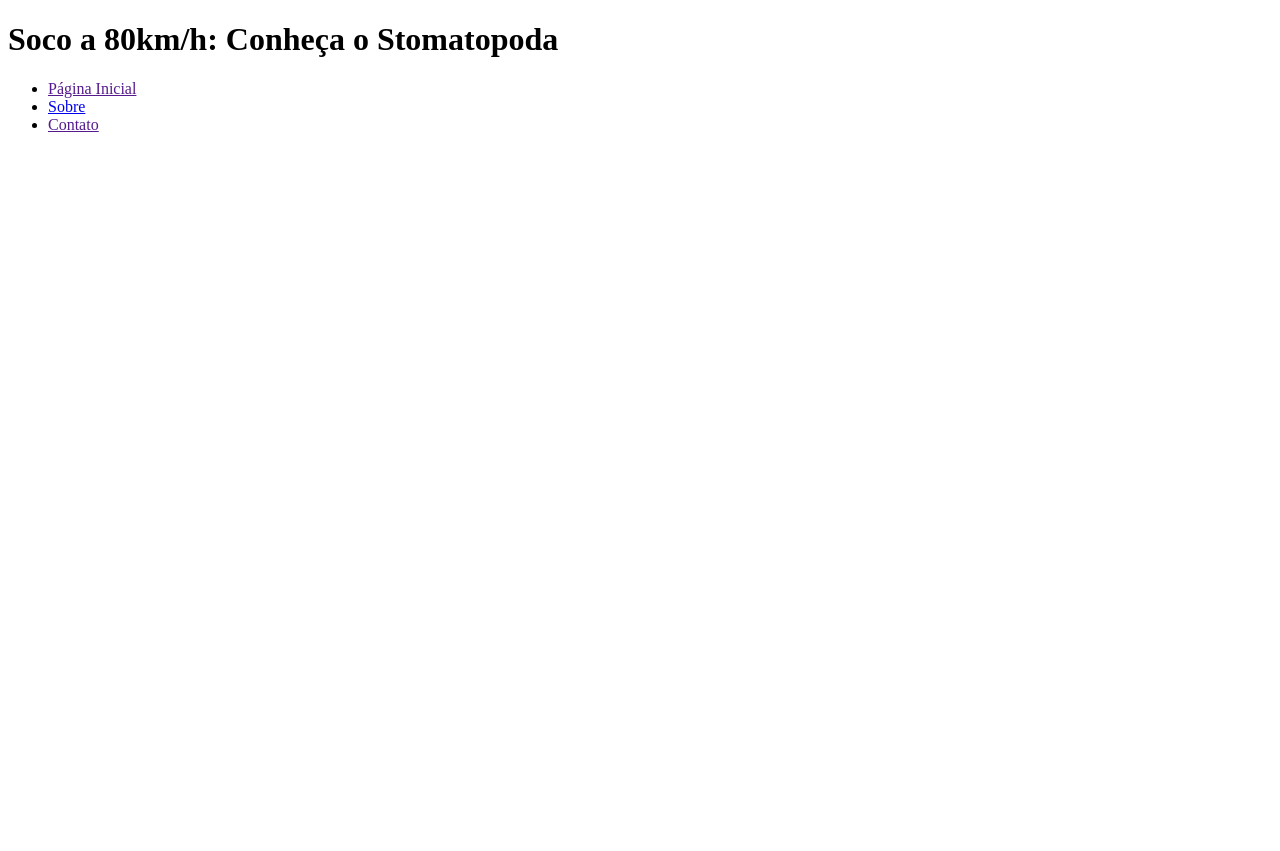
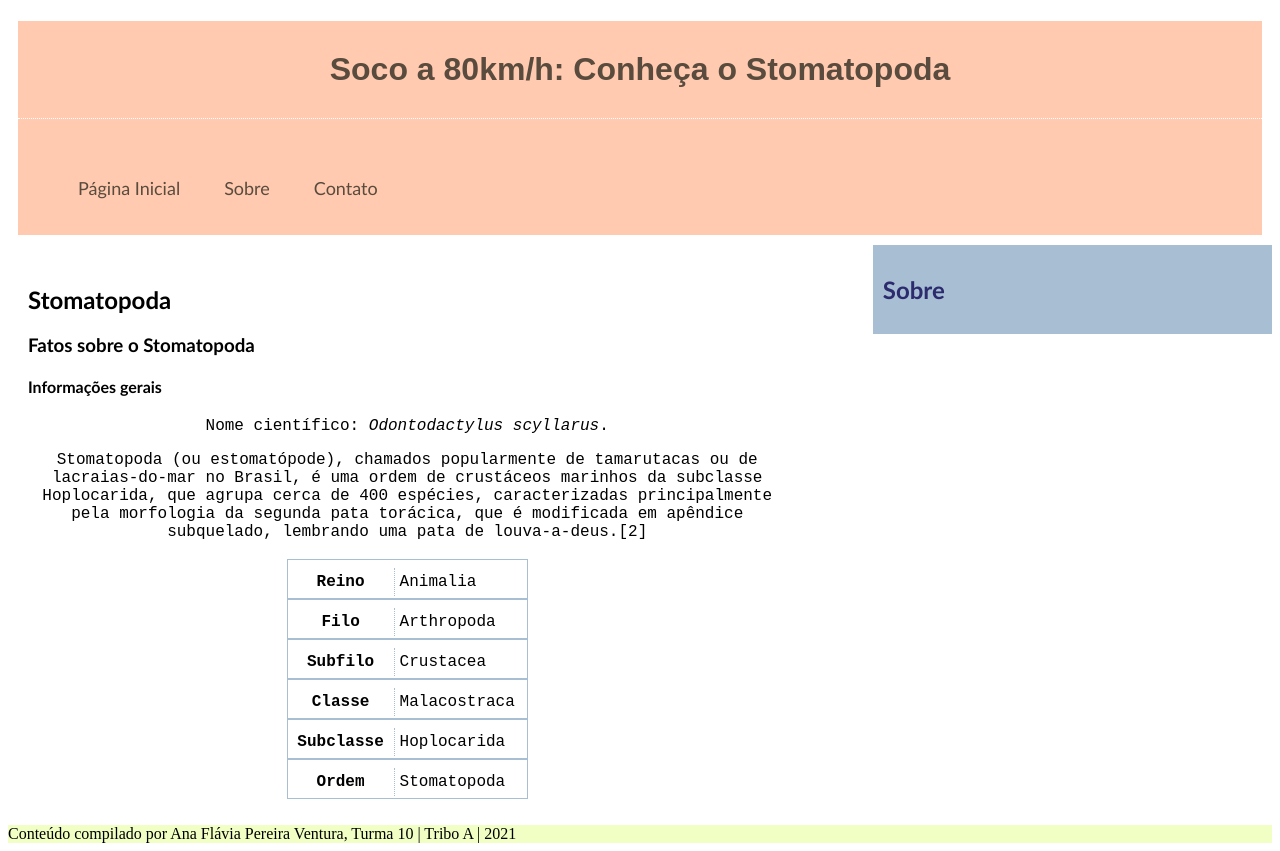
Before and after one commit to anaventura1811/trybe-exercises, a plain HTML site: page bloco_3/dia_4/index.html in a window 1280 px wide. Before the commit the page ends 800 px from the top, so only its background shows below. Drawn offline with Linux system fonts and the light colour scheme.

Commit message:
Adiciona primeira seção, artigo, headings, tabela, side-bar

```diff
--- a/bloco_3/dia_4/index.html
+++ b/bloco_3/dia_4/index.html
@@ -3,6 +3,7 @@
   <head>
     <meta charset="UTF-8" />
     <meta name="viewport" content="width=device-width" />
+    <link rel="stylesheet" href="style.css">
   </head>
   <body>
     <header>
@@ -11,20 +12,49 @@
       <nav class="navigation">
         <ul>
           <li><a href="">Página Inicial</a></li>
-          <li><a href="http://">Sobre</a></li>
+          <li><a href="#sobre">Sobre</a></li>
           <li><a href="">Contato</a></li>
         </ul>
     </nav>
     </header>
-    <main>
-      <article>
-      </article>
-    </main>
-    <section>
-      <aside>
+    <section id="main-section">
+      <main>
+        <article>
+          <h2>Stomatopoda</h2>
+          <h3>Fatos sobre o Stomatopoda</h3>
+          <h4>Informações gerais</h4>
+          <p>Nome científico: <em>Odontodactylus scyllarus</em>.</p>
+          <p>Stomatopoda (ou estomatópode), chamados popularmente de
+            tamarutacas ou de lacraias-do-mar no Brasil, é uma ordem
+            de crustáceos marinhos da subclasse Hoplocarida, que agrupa
+            cerca de 400 espécies, caracterizadas principalmente pela
+            morfologia da segunda pata torácica, que é modificada em
+            apêndice subquelado, lembrando uma pata de louva-a-deus.[2]</p>
 
-      </aside>
+            <table>
+              <tbody>
+                  <tr><th>Reino</th><td>Animalia</td></tr>
+                  <tr><th>Filo</th><td>Arthropoda</td></tr>
+                  <tr><th>Subfilo</th><td>Crustacea</td></tr>
+                  <tr><th>Classe</th><td>Malacostraca</td></tr>
+                  <tr><th>Subclasse</th><td>Hoplocarida</td></tr>
+                  <tr><th>Ordem</th><td>Stomatopoda</td></tr>
+              </tbody>
+            </table>
+        </article>
+        <section id="artigos-menores">
+          <article></article>
+          <article></article>
+          <article></article>
+        </section>
+      </main>
+      <section id="side-bar">
+        <aside>
+          <section id="sobre"><h2>Sobre</h2></section>
 
+        </aside>
+      </section>
     </section>
+    <footer>Conteúdo compilado por Ana Flávia Pereira Ventura, Turma 10 | Tribo A | 2021</footer>
   </body>
 </html>
--- a/bloco_3/dia_4/style.css
+++ b/bloco_3/dia_4/style.css
@@ -1,56 +1,90 @@
+
+
+.navigation, .navigation ul li {
+    display: inline-block;
+    list-style: none;
+    justify-content: center;
+}
+
+.navigation ul li {
+    padding: 20px;
+    margin: 0 auto;
+    text-decoration: none;
+}
+
+.navigation {
+    width: 100%;
+}
+ul li a {
+    text-decoration: none;
+    color: #594B3D;
+    font-size: 18px;
+}
+
 h1 {
+    padding: 30px;
     text-align: center;
-  }
+    border-bottom: 1px dotted white;
+    color: #594B3D;
+    font-family: fantasy;
+}
+ h2, h3, h4, a {
+    font-family:'Trebuchet MS', 'Lucida Sans Unicode', 'Lucida Grande', 'Lucida Sans', Arial, sans-serif;
+}
+header {
+    background-color: #ffcaaf;
+    margin: 10px;
+}
 
-  .first {
-    background-color: rgb(235, 200, 84);
-    font-size: 20px;
-    height: 50px;
-    text-align: center;
-    justify-content: center;
-    width: 200px;
-    margin: 0 auto;
+#main-section {
+    display: inline-block;
+}
+main {
+    width: 60%;
+    float: left;
+    padding: 20px;
+}
 
-  }
-  .second {
-    background-color: rgb(219, 219, 219);
-    font-size: 20px;
-    height: 50px;
-    text-align: center;
-    width: 300px;
-  }
+#side-bar {
+    width: 30%;
+    height: auto;
+    float: right;
+    padding: 10px;
+    background-color: #a7bed3;
+    color: #2B2B6E;
+}
 
-  .third {
-    background-color: rgb(170, 142, 106);
-    font-size: 20px;
-    height: 50px;
-    text-align: center;
-    width: 300px;
-  }
-
-  .second, .third {
-    display: inline-block;
-    justify-content: center;
-  }
-
-  #podium {
-    align-items: center;
-    justify-content: center;
-    margin: 0 auto;
-  }
-
-ul li {
-    text-decoration: none;
-    list-style: none;
+footer {
+    background-color: #f1ffc4;
+    color:
 }
-h3, li {
+/*Table*/
+tr {
+    border: 1px solid #a7bed3;
+    padding-right: 5px;
+    padding-top: 6px;
+    display: block;
     text-align: center;
 }
+td {
+    border-left: 1px dotted #a7bed3;
+    padding: 5px;
+}
 
-section#prizes ul li {
+th {
+    width: 100px;
+}
+
+table {
+    margin: 0 auto;
+    width: auto;
+}
+
+article p, table {
     text-align: center;
-    align-items: center;
-    display: inline-block;
-    justify-content: center;
-    margin: 0 auto;
+    font-family:'Courier New', Courier, monospace;
 }
+
+thead#table-title {
+    font-weight: 900;
+}
```
